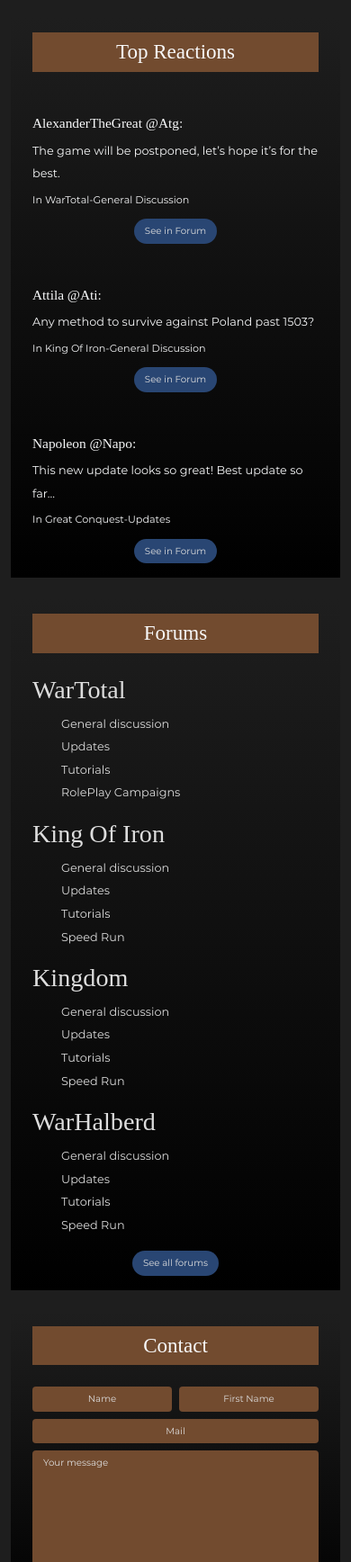
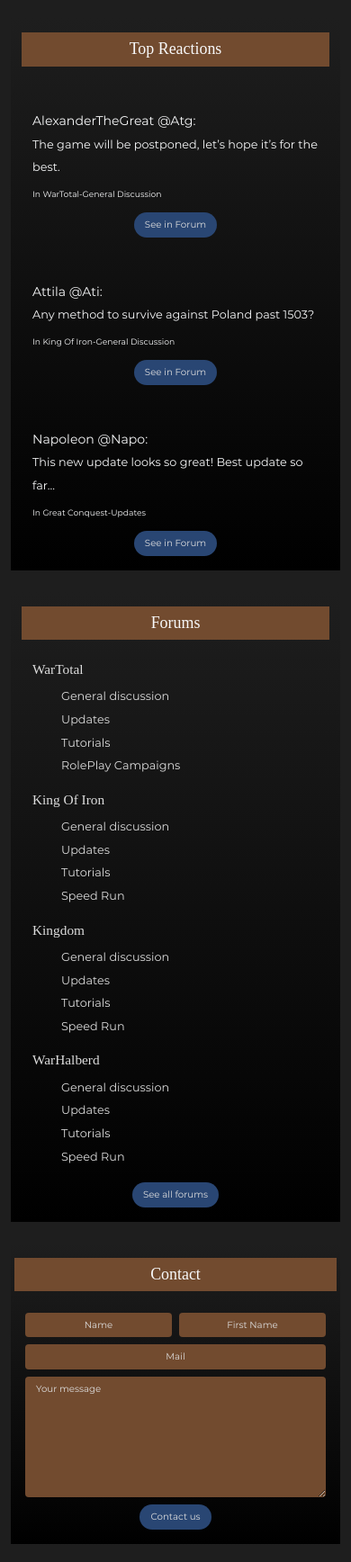
Before and after one commit to Xavier-lamy/landing-page, a plain HTML site: page index.html in a window 390 px wide. Shown: the part 5240-6976 px from the top of the page at 90% size. Drawn offline with Linux system fonts and the light colour scheme; a web font is replaced by a local one.

Commit message:
Add responsiveness for screens wider than 1024px

```diff
--- a/index.html
+++ b/index.html
@@ -28,11 +28,11 @@
         <div class="bg-brown py-3">
             <div class="container">
                 <div class="row">
-                    <div class="col-lg-5">
-                        <h1 class="lh-base">Historical games<br class="d-xs-none">
+                    <div class="col-lg-6">
+                        <h1 class="lh-base">Historical games<br class="d-xs-none d-xxl-none">
                             news and tips</h1>
                     </div>
-                    <div class="col-lg-7 my-auto">
+                    <div class="col-lg-6 my-auto px-xl-5">
                         <form action="#" method="post" class="d-flex justify-content-between bg-secondary">
                             <label for="search" aria-label="search"></label>
                             <div class="input-group bg-secondary py-2 px-3 d-flex align-items-center">
@@ -266,13 +266,13 @@
             </div>
             <aside class="col-lg-3 ps-lg-4">
                 <div class="bg-dark px-4 py-3 mt-lg-0 mt-4">
-                    <div class="bg-secondary py-2 text-center">
-                        <h2 class="h4 mb-0">Top Reactions</h2>
+                    <div class="bg-secondary py-2 text-center row">
+                        <h2 class="h5 mb-0">Top Reactions</h2>
                     </div>
                     <div class="mt-4">
                         <div class="mt-5">
                             <div class="d-flex flex-column">
-                                <span class="h6">AlexanderTheGreat @Atg:</span>
+                                <span class="p-lg">AlexanderTheGreat @Atg:</span>
                                 <p class="mb-1">The game will be postponed, let’s hope it’s for the best.</p>
                                 <small>In WarTotal-General Discussion</small>
                             </div>
@@ -282,7 +282,7 @@
                         </div>
                         <div class="mt-5">
                             <div class="d-flex flex-column">
-                                <span class="h6">Attila @Ati:</span>
+                                <span class="p-lg">Attila @Ati:</span>
                                 <p class="mb-1">Any method to survive against Poland past 1503?</p>
                                 <small>In King Of Iron-General Discussion</small>
                             </div>
@@ -292,7 +292,7 @@
                         </div>
                         <div class="mt-5">
                             <div class="d-flex flex-column">
-                                <span class="h6">Napoleon @Napo:</span>
+                                <span class="p-lg">Napoleon @Napo:</span>
                                 <p class="mb-1">This new update looks so great!
                                     Best update so far...  </p>
                                 <small>In Great Conquest-Updates</small>
@@ -304,12 +304,12 @@
                     </div>
                 </div>
                 <div class="bg-dark px-4 py-3 mt-4">
-                    <div class="bg-secondary py-2 text-center">
-                        <h2 class="h4 mb-0">Forums</h2>
+                    <div class="bg-secondary py-2 text-center row">
+                        <h2 class="h5 mb-0">Forums</h2>
                     </div>
                     <div class="mt-4">
                         <div class="forum-block">
-                            <h3><a href="#">WarTotal</a></h3>
+                            <h3 class="h6"><a href="#">WarTotal</a></h3>
                             <ul>
                                 <li><a href="#">General discussion</a></li>
                                 <li><a href="#">Updates</a></li>
@@ -318,7 +318,7 @@
                             </ul>
                         </div>
                         <div class="forum-block">
-                            <h3><a href="#">King Of Iron</a></h3>
+                            <h3 class="h6"><a href="#">King Of Iron</a></h3>
                             <ul>
                                 <li><a href="#">General discussion</a></li>
                                 <li><a href="#">Updates</a></li>
@@ -327,7 +327,7 @@
                             </ul>
                         </div>
                         <div class="forum-block">
-                            <h3><a href="#">Kingdom</a></h3>
+                            <h3 class="h6"><a href="#">Kingdom</a></h3>
                             <ul>
                                 <li><a href="#">General discussion</a></li>
                                 <li><a href="#">Updates</a></li>
@@ -336,7 +336,7 @@
                             </ul>
                         </div>
                         <div class="forum-block">
-                            <h3><a href="#">WarHalberd</a></h3>
+                            <h3 class="h6"><a href="#">WarHalberd</a></h3>
                             <ul>
                                 <li><a href="#">General discussion</a></li>
                                 <li><a href="#">Updates</a></li>
@@ -349,9 +349,9 @@
                         <a href="#" class="btn btn-primary">See all forums</a>
                     </div>
                 </div>
-                <div class="bg-dark px-4 py-3 mt-4">
-                    <div class="bg-secondary py-2 text-center">
-                        <h2 class="h4 mb-0">Contact</h2>
+                <div class="bg-dark px-3 py-3 mt-4">
+                    <div class="bg-secondary py-2 text-center row">
+                        <h2 class="h5 mb-0">Contact</h2>
                     </div>
                     <div class="mt-4">
                         <form action="#" method="post">
--- a/styles/main.scss
+++ b/styles/main.scss
@@ -446,6 +446,18 @@ body {
         font-size: $h6;
         font-family: $h-font, serif;
     }
+    .p-lg {
+        font-size: $p-large !important;
+        font-family: $p-font, sans-serif !important;
+    }
+    .p-md {
+        font-size: $p-medium !important;
+        font-family: $p-font, sans-serif !important;
+    }
+    .p-sm, small {
+        font-size: $p-small !important;
+        font-family: $p-font, sans-serif !important;
+    }
     a {
         text-decoration: none;
     }
```
Also changed, not shown: styles/main.css, 1 other file.
